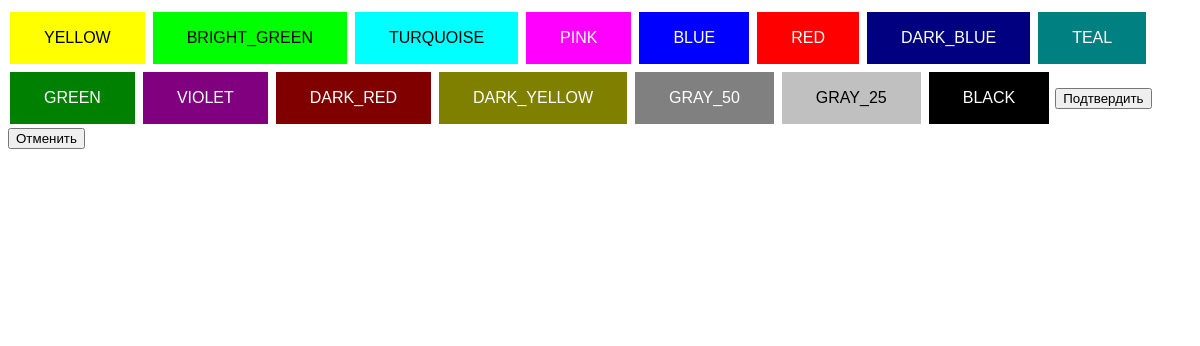
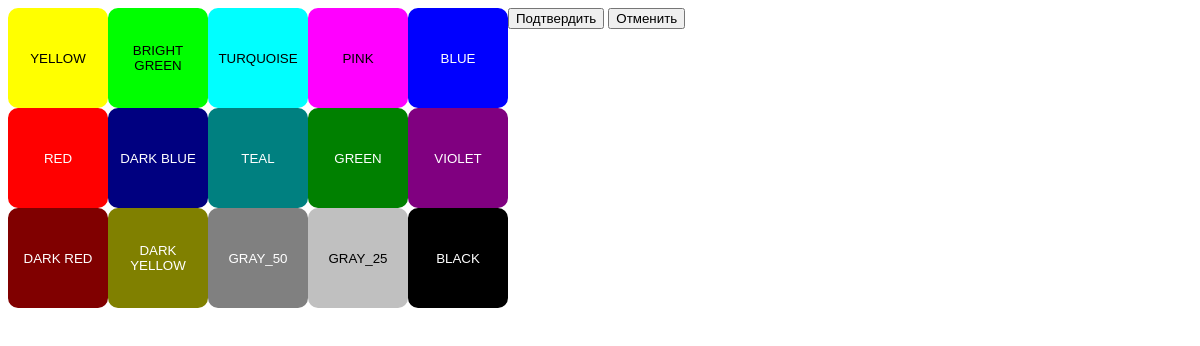
Before and after one commit to mursigkeit22/electron-tis-manager, an Electron app: page choose_color.html in a window 1200 px wide. Drawn offline with Linux system fonts and the light colour scheme.

Commit message:
css to choose_color window

```diff
--- a/choose_color.html
+++ b/choose_color.html
@@ -1,57 +1,33 @@
 <!DOCTYPE html>
-<html lang="en">
+<html lang="en" xmlns:>
 <head>
     <meta charset="UTF-8">
     <title>Выбрать цвет</title>
-    <style>
-        .button {
+    <link rel="stylesheet" href="css/choose_color.css">
 
-            color: white;
-            padding: 15px 32px;
-            text-align: center;
-            text-decoration: none;
-            display: inline-block;
-            font-size: 16px;
-            margin: 4px 2px;
-            cursor: pointer;
-            border: solid 2px #4CAF50;
-
-        }
-
-        .button1 {background-color: #FFFF00; border-color: #FFFF00; color: black;}
-        .button2 {background-color: #00FF00; border-color: #00FF00; color: black;}
-        .button3 {background-color: #00FFFF; border-color: #00FFFF; color: black;}
-        .button4 {background-color: #FF00FF; border-color: #FF00FF;}
-        .button5 {background-color: #0000FF; border-color: #0000FF;}
-        .button6 {background-color: #FF0000; border-color: #FF0000;}
-        .button7 {background-color: #000080; border-color: #000080;}
-        .button8 {background-color: #008080; border-color: #008080;}
-        .button9 {background-color: #008000; border-color: #008000;}
-        .button10 {background-color: #800080; border-color: #800080;}
-        .button11 {background-color: #800000; border-color: #800000;}
-        .button12 {background-color: #808000; border-color: #808000;}
-        .button13 {background-color: #808080; border-color: #808080;}
-        .button14 {background-color: #C0C0C0; border-color: #C0C0C0; color: black;}
-        .button15 {background-color: #000000; border-color: #000000;}
-        .active {background-color: white; color: black;}
-    </style>
 </head>
 <body>
-<button class="button button1" id="YELLOW">YELLOW</button>
-<button class="button button2" id="BRIGHT_GREEN">BRIGHT_GREEN</button>
-<button class="button button3" id="TURQUOISE">TURQUOISE</button>
+<div class="color_block">
+<button class="button button1 btn" id="YELLOW">YELLOW</button>
+<button class="button button2 btn" id="BRIGHT_GREEN">BRIGHT GREEN</button>
+<button class="button button3 btn" id="TURQUOISE">TURQUOISE</button>
 <button class="button button4" id="PINK">PINK</button>
 <button class="button button5" id="BLUE">BLUE</button>
+<div class="btn-group" role="group">
 <button class="button button6" id="RED">RED</button>
-<button class="button button7" id="DARK_BLUE">DARK_BLUE</button>
+<button class="button button7" id="DARK_BLUE">DARK BLUE</button>
 <button class="button button8" id="TEAL">TEAL</button>
 <button class="button button9" id="GREEN">GREEN</button>
 <button class="button button10" id="VIOLET">VIOLET</button>
-<button class="button button11" id="DARK_RED">DARK_RED</button>
-<button class="button button12" id="DARK_YELLOW">DARK_YELLOW</button>
+</div>
+<div class="btn-group" role="group">
+<button class="button button11" id="DARK_RED">DARK RED</button>
+<button class="button button12" id="DARK_YELLOW">DARK YELLOW</button>
 <button class="button button13" id="GRAY_50">GRAY_50</button>
 <button class="button button14" id="GRAY_25">GRAY_25</button>
 <button class="button button15" id="BLACK">BLACK</button>
+</div>
+</div>
 
 <button id="close" >Подтвердить</button>
 <button id="cancel">Отменить</button>
@@ -60,40 +36,40 @@
 
 <script>
   const utils = require('./js_code/utils')
-  const constants = require('./js_code/constants_js');
-  const fs = require('fs');
-  const buttons = document.getElementsByClassName("button")
+  const constants = require('./js_code/constants_js')
+  const fs = require('fs')
+  const buttons = document.getElementsByClassName('button')
   const colorsArray = []
 
   for (let bn of buttons) {
     const button_id = bn.id
-    bn.addEventListener("click", function()
+    bn.addEventListener('click', function()
     {
-      if (this.classList.contains("active"))
+      if (this.classList.contains('active'))
       {
-        this.classList.remove("active");
+        this.classList.remove('active')
         colorsArray.splice(colorsArray.indexOf(button_id), 1)
         console.log(colorsArray)
       } else {
-        this.classList.add("active");
+        this.classList.add('active')
         colorsArray.push(button_id)
         console.log(colorsArray)
       }
-    });}
+    })}
 
 
-  document.getElementById("close").addEventListener("click", function () {
+  document.getElementById('close').addEventListener('click', function () {
 
     utils.logToFile('Closing choose color window')
     fs.writeFileSync(`${constants.PATHS.utilsPath}${constants.PATHS.colorsFile}`, colorsArray.toString())
-    window.close();
+    window.close()
   })
-  document.getElementById("cancel").addEventListener("click", function () {
+  document.getElementById('cancel').addEventListener('click', function () {
 
     utils.logToFile('Closing choose color window - cancel')
     if (fs.existsSync(`${constants.PATHS.utilsPath}${constants.PATHS.colorsFile}`)) {
         fs.unlinkSync(`${constants.PATHS.utilsPath}${constants.PATHS.colorsFile}`)}
-    window.close();
+    window.close()
   })
 </script>
 
--- /dev/null
+++ b/css/choose_color.css
@@ -0,0 +1,37 @@
+.color_block {
+
+    width: 500px;
+    /*margin: 0 auto;*/
+
+}
+.button {
+
+    color: white;
+    text-align: center;
+    overflow-wrap: break-word;
+    display: inline-block;
+    float: left;
+    cursor: pointer;
+    border: solid 2px;
+    width:100px;
+    height: 100px;
+    border-radius: 10px;
+
+}
+
+.button1 {background-color: #FFFF00; border-color: #FFFF00; color: black;}
+.button2 {background-color: #00FF00; border-color: #00FF00; color: black;}
+.button3 {background-color: #00FFFF; border-color: #00FFFF; color: black;}
+.button4 {background-color: #FF00FF; border-color: #FF00FF;color: black;}
+.button5 {background-color: #0000FF; border-color: #0000FF;}
+.button6 {background-color: #FF0000; border-color: #FF0000;}
+.button7 {background-color: #000080; border-color: #000080;}
+.button8 {background-color: #008080; border-color: #008080;}
+.button9 {background-color: #008000; border-color: #008000;}
+.button10 {background-color: #800080; border-color: #800080;}
+.button11 {background-color: #800000; border-color: #800000;}
+.button12 {background-color: #808000; border-color: #808000;}
+.button13 {background-color: #808080; border-color: #808080;}
+.button14 {background-color: #C0C0C0; border-color: #C0C0C0; color: black;}
+.button15 {background-color: #000000; border-color: #000000;}
+.active {background-color: white; color: black;}
--- a/study.txt
+++ b/study.txt
@@ -52,6 +52,8 @@ https://imagecolorpicker.com/
 #86e0fa light
 #2ec7f7 bright
 #3caed6 dark
+palette
+https://coolors.co/palettes/trending
 ===============
 Buttons
 красивые эффекты
```
Also changed, not shown: done.html (+1 -1 lines), index.html (+1 -1 lines), main.js (+5 -4 lines), css/index.css (renamed from css/style_main_window.css), css/write_to_file_functions.js (deleted).
